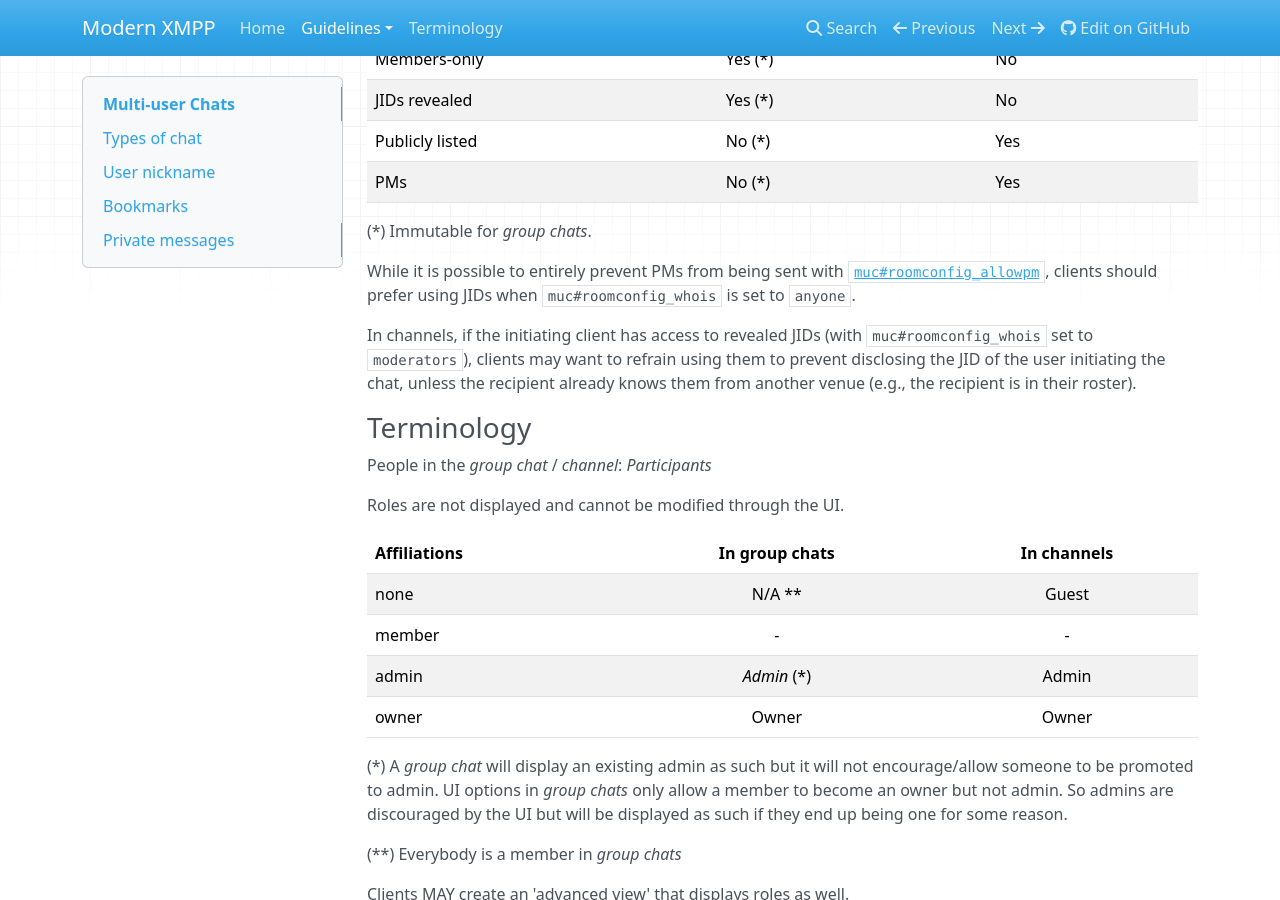
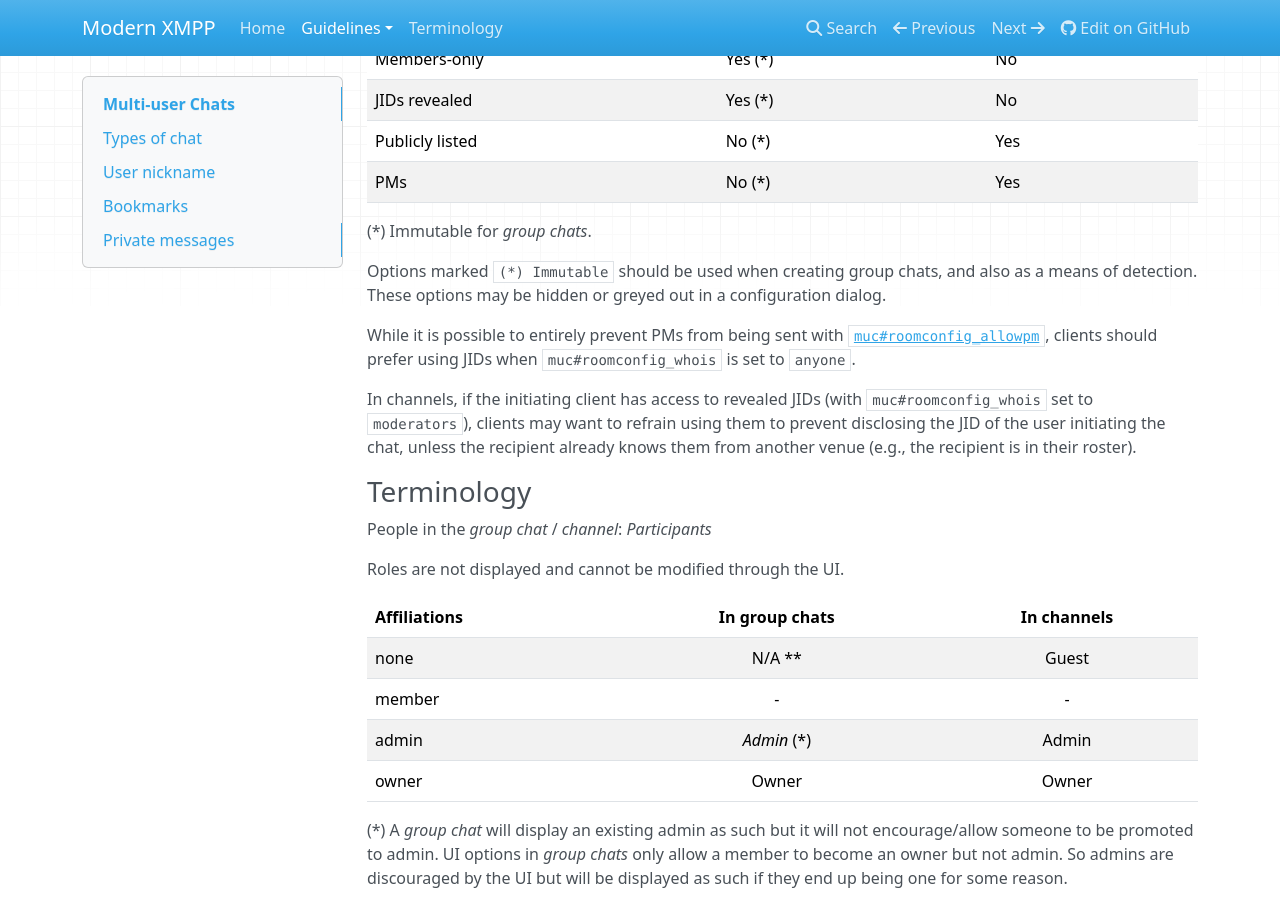
Before and after one commit to modernxmpp/modernxmpp, an MkDocs documentation site: the page built from docs/client/groupchat.md, in a window 1280 px wide and 900 px high, scrolled down 387 px. Built offline with MkDocs 1.6.1, drawn with Linux system fonts in a browser that asks for light colours; nearby versions of some CDN libraries.

Commit message:
Group chat: `(*) Immutable` means mandatory option
Signed-off-by: Maxime “pep” Buquet <pep@bouah.net>

```diff
--- a/docs/client/groupchat.md
+++ b/docs/client/groupchat.md
@@ -17,6 +17,9 @@ There are two kinds of multi-user chat. Private *group chats*, and public *chann
 | PMs              | No  (\*)   | Yes     |
 
 (\*) Immutable for *group chats*.
+
+Options marked `(*) Immutable` should be used when creating group chats, and also as a
+means of detection. These options may be hidden or greyed out in a configuration dialog.
 
 While it is possible to entirely prevent PMs from being sent with
 [`muc#roomconfig_allowpm`](https://xmpp.org/extensions/xep-0045.html#privatemessage),
```
